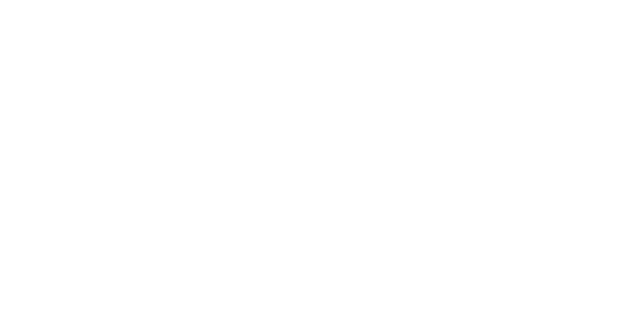
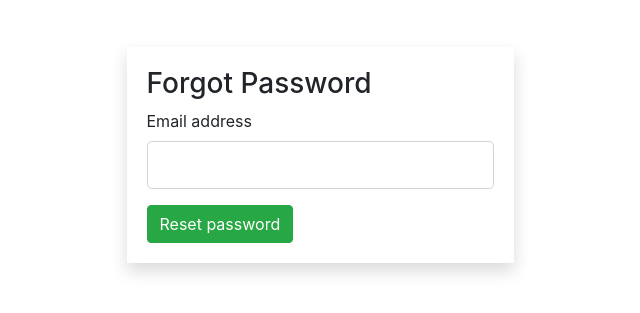
Before and after one commit to solvitlabs/sisibo-tea-frontend, a Vue app: page /passwordreset in a window 1280 px wide. Shown: the part 153-466 px from the top of the page, without its empty margins (320-960 px from the left). Built offline with nearby package versions, Linux system fonts and the light colour scheme.

Commit message:
reset password page

```diff
--- a/src/assets/css/index.css
+++ b/src/assets/css/index.css
@@ -4,3 +4,7 @@
     padding-top: 5rem;
     padding-bottom: 50rem;
 }
+
+#reset {
+    padding-top: 200px;
+}
--- a/src/views/PasswordReset.vue
+++ b/src/views/PasswordReset.vue
@@ -1,5 +1,20 @@
 <template>
-  <div></div>
+  <div class="grid-margin stretch-card" id="reset">
+    <div class="col d-flex justify-content-center">
+      <form class="forms-sample shadow" @submit.prevent>
+        <div class="card-body">
+          <h3>Forgot Password</h3>
+            <div class="form-group">
+              <label>Email address</label>
+              <input type="email" class="form-control form-control-lg" />
+            </div>
+            <button type="submit" class="btn btn-success mr-2">Reset password</button>
+        </div>
+      </form>
+    </div>
+
+
+  </div>
 </template>
 
 <script>
```
Also changed, not shown: 1 other file (tests, documents, lock files or other folders).
